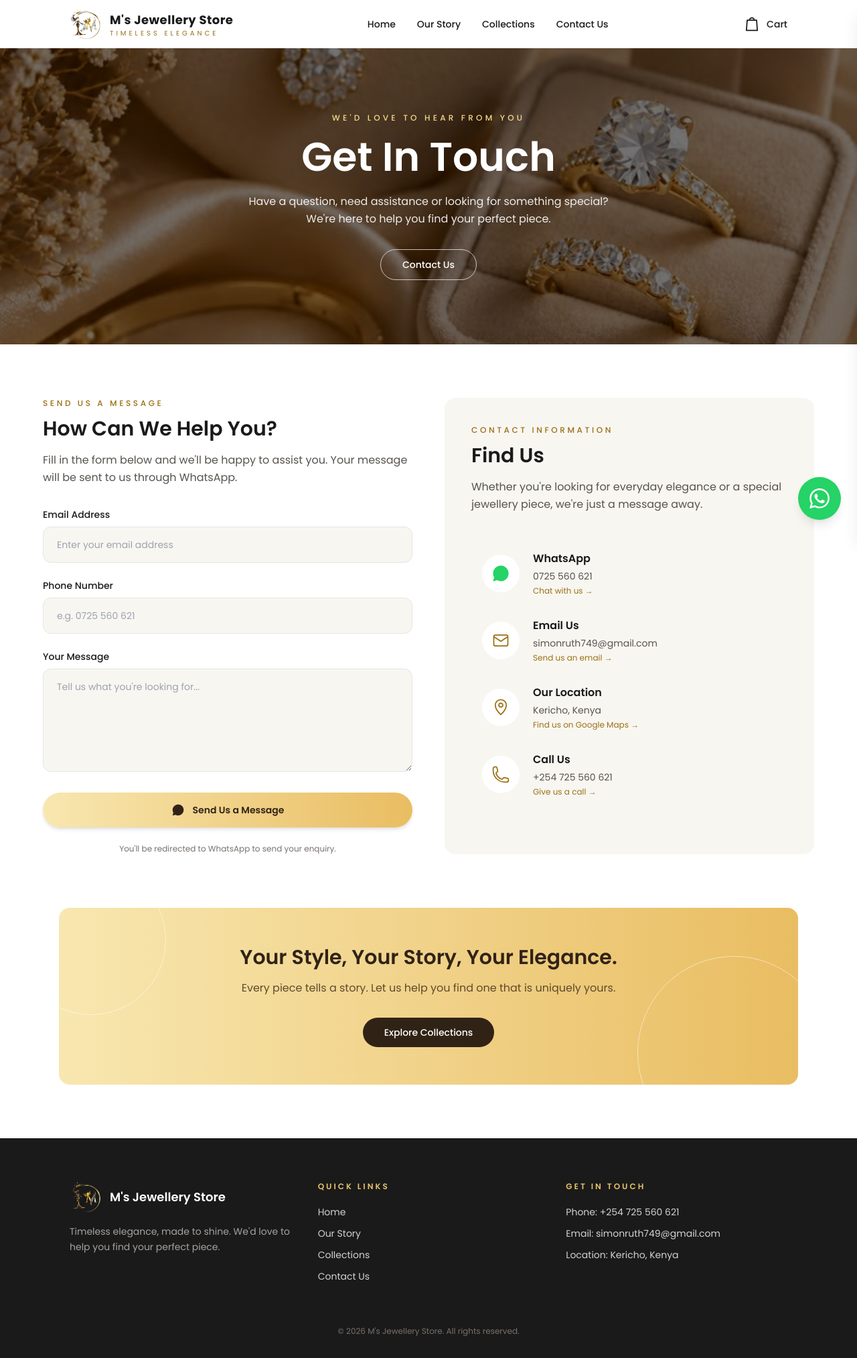
After one commit to symonne13/m-s-store, a Django app: page /contact/ in a window 1280 px wide. The commit adds this page. Shown: the whole page at 67% size. Run offline with Django 5.2, Linux system fonts and the light colour scheme; some libraries are stand-ins or nearby versions.

Commit message:
Update jewellery store templates

```diff
--- a/app/templates/app/base.html
+++ b/app/templates/app/base.html
@@ -2,6 +2,7 @@
 {% load static %}
 <!DOCTYPE html>
 <html lang="en" class="scroll-smooth">
+
 <head>
     <meta charset="UTF-8">
     <meta name="viewport" content="width=device-width, initial-scale=1.0">
@@ -75,16 +76,19 @@
     </noscript>
 
     {% block extra_head %}{% endblock %}
+
 </head>
 
 <body class="min-h-screen flex flex-col bg-white text-ink font-sans">
 
     <!-- Navbar -->
     <header class="sticky top-0 z-50 bg-white/95 backdrop-blur">
+
         <nav class="max-w-6xl mx-auto flex items-center justify-between px-6 py-3 md:px-10">
 
             <!-- Logo -->
             <a href="{% url 'home' %}#home" class="flex items-center gap-3">
+
                 <img src="{% static 'images/logo.png' %}"
                      alt="M's Jewellery Store logo"
                      class="h-12 w-12 object-contain">
@@ -93,14 +97,18 @@
                     <span class="block text-lg font-bold tracking-wide">
                         M's Jewellery Store
                     </span>
+
                     <span class="block text-[10px] tracking-[0.4em] text-gold-dark">
                         TIMELESS ELEGANCE
                     </span>
                 </span>
+
             </a>
+
 
             <!-- Desktop Navigation -->
             <ul class="hidden items-center gap-8 text-sm font-medium md:flex">
+
                 <li>
                     <a href="{% url 'home' %}#home" class="hover:text-gold-dark">
                         Home
@@ -120,11 +128,13 @@
                 </li>
 
                 <li>
-                    <a href="{% url 'customorder' %}" class="hover:text-gold-dark">
-                        Custom Order
+                    <a href="{% url 'contact' %}" class="hover:text-gold-dark">
+                        Contact Us
                     </a>
                 </li>
+
             </ul>
+
 
             <div class="flex items-center gap-4">
 
@@ -135,6 +145,7 @@
                         aria-label="Open cart">
 
                     <span class="relative">
+
                         <svg class="h-7 w-7"
                              fill="none"
                              stroke="currentColor"
@@ -147,15 +158,19 @@
 
                             <path stroke-linecap="round"
                                   d="M9 7a3 3 0 016 0"/>
+
                         </svg>
 
                         <span class="cart-count absolute -right-2 -top-2 flex h-5 w-5 scale-0 items-center justify-center rounded-full bg-gold-dark text-[10px] font-semibold text-white transition">
                             0
                         </span>
+
                     </span>
 
                     <span>Cart</span>
+
                 </button>
+
 
                 <!-- Mobile Menu Toggle -->
                 <button id="menu-btn"
@@ -171,36 +186,41 @@
 
                         <path stroke-linecap="round"
                               d="M4 7h16M4 12h16M4 17h16"/>
+
                     </svg>
+
                 </button>
 
             </div>
+
         </nav>
+
 
         <!-- Mobile Navigation -->
         <div id="mobile-menu" class="hidden bg-white px-6 pb-6">
 
             <a href="{% url 'home' %}#home"
-               class="block py-3 text-sm font-medium">
+               class="block py-3 text-sm font-medium hover:text-gold-dark">
                 Home
             </a>
 
             <a href="{% url 'home' %}#about"
-               class="block py-3 text-sm font-medium">
+               class="block py-3 text-sm font-medium hover:text-gold-dark">
                 Our Story
             </a>
 
             <a href="{% url 'collections' %}"
-               class="block py-3 text-sm font-medium">
+               class="block py-3 text-sm font-medium hover:text-gold-dark">
                 Collections
             </a>
 
-            <a href="{% url 'customorder' %}"
-               class="block py-3 text-sm font-medium">
-                Custom Order
+            <a href="{% url 'contact' %}"
+               class="block py-3 text-sm font-medium hover:text-gold-dark">
+                Contact Us
             </a>
 
         </div>
+
     </header>
 
 
@@ -209,12 +229,16 @@
          class="fixed inset-0 z-[80] hidden bg-black/50">
     </div>
 
+
     <!-- Cart Drawer -->
     <aside id="cart-drawer"
            class="fixed right-0 top-0 z-[90] flex h-full w-full max-w-md translate-x-full flex-col bg-white shadow-xl transition-transform duration-300">
 
         <div class="flex items-center justify-between px-6 py-5">
-            <h2 class="text-lg font-semibold">Your Cart</h2>
+
+            <h2 class="text-lg font-semibold">
+                Your Cart
+            </h2>
 
             <button type="button"
                     id="cart-close"
@@ -222,27 +246,34 @@
                     aria-label="Close cart">
                 &times;
             </button>
+
         </div>
+
 
         <div id="cart-items"
              class="flex-1 space-y-4 overflow-y-auto px-6">
         </div>
 
+
         <div class="bg-pearl px-6 py-5">
 
             <div class="flex items-center justify-between text-sm">
+
                 <span>Total</span>
 
                 <span id="cart-total"
                       class="text-lg font-semibold">
                     KSh 0
                 </span>
+
             </div>
 
             <button type="button"
                     id="checkout-btn"
                     class="mt-4 w-full rounded-full bg-gold-dark py-3 text-sm font-medium text-white hover:bg-ink disabled:cursor-not-allowed disabled:opacity-50">
+
                 Checkout
+
             </button>
 
             <p class="mt-3 text-center text-xs text-stone-500">
@@ -250,13 +281,16 @@
             </p>
 
         </div>
+
     </aside>
 
 
     <!-- Page Content -->
     <main class="flex-grow">
+
         {% block content %}
         {% endblock %}
+
     </main>
 
 
@@ -265,8 +299,10 @@
 
         <div class="max-w-6xl mx-auto grid gap-10 px-6 py-16 md:grid-cols-3 md:px-10">
 
+
             <!-- Brand -->
             <div>
+
                 <div class="flex items-center gap-3">
 
                     <img src="{% static 'images/logo.png' %}"
@@ -276,16 +312,19 @@
                     <h2 class="text-lg font-semibold text-white">
                         M's Jewellery Store
                     </h2>
+
                 </div>
 
                 <p class="mt-4 text-sm leading-relaxed text-stone-400">
                     Timeless elegance, made to shine. We'd love to help you find your perfect piece.
                 </p>
+
             </div>
 
 
             <!-- Quick Links -->
             <div>
+
                 <h3 class="text-xs font-semibold uppercase tracking-[0.25em] text-gold-light">
                     Quick Links
                 </h3>
@@ -314,18 +353,20 @@
                     </li>
 
                     <li>
-                        <a href="{% url 'customorder' %}"
+                        <a href="{% url 'contact' %}"
                            class="hover:text-gold-light">
-                            Custom Order
+                            Contact Us
                         </a>
                     </li>
 
                 </ul>
+
             </div>
 
 
-            <!-- Contact -->
+            <!-- Contact Information -->
             <div>
+
                 <h3 class="text-xs font-semibold uppercase tracking-[0.25em] text-gold-light">
                     Get in Touch
                 </h3>
@@ -334,14 +375,16 @@
 
                     <li>
                         Phone:
+
                         <a href="tel:+254725560621"
                            class="hover:text-gold-light">
-                            +254725560621
+                            +254 725 560 621
                         </a>
                     </li>
 
                     <li>
                         Email:
+
                         <a href="mailto:simonruth749@gmail.com"
                            class="hover:text-gold-light">
                             simonruth749@gmail.com
@@ -353,6 +396,7 @@
                     </li>
 
                 </ul>
+
             </div>
 
         </div>
@@ -361,18 +405,21 @@
         <!-- Copyright -->
         <div class="max-w-6xl mx-auto flex flex-col items-center justify-between gap-1 px-6 pb-8 text-xs text-stone-500 md:flex-row md:px-10">
 
-            <p>
-                &copy; 2026 M's Jewellery Store. All rights reserved.
+            <p><center>
+                &copy; 2026 M's Jewellery Store. All rights reserved.</center>
             </p>
 
         </div>
 
     </footer>
+
+
     <!-- Floating WhatsApp Button -->
-<a href="https://wa.me/254725560621?text=Hello%20M's%20Jewellery%20Store!%20I%20have%20an%20enquiry."
+    <a href="https://wa.me/254725560621?text=Hello%20M%27s%20Jewellery%20Store%21%20I%20have%20an%20enquiry."
        target="_blank"
        rel="noopener noreferrer"
        aria-label="Chat with us on WhatsApp"
+       title="Chat with us on WhatsApp"
        class="fixed bottom-6 right-6 z-[100] flex h-14 w-14 items-center justify-center rounded-full bg-[#25D366] text-white shadow-lg transition-all duration-300 hover:scale-110 hover:bg-[#1ebe5d] md:h-16 md:w-16">
 
         <svg xmlns="http://www.w3.org/2000/svg"
@@ -381,9 +428,11 @@
              class="h-8 w-8 md:h-9 md:w-9">
 
             <path d="M12.04 2C6.58 2 2.13 6.45 2.13 11.91c0 1.75.46 3.46 1.33 4.97L2.05 22l5.25-1.38a9.94 9.94 0 004.74 1.2h.01c5.46 0 9.91-4.45 9.91-9.91 0-2.65-1.03-5.14-2.9-7.01A9.85 9.85 0 0012.04 2zm0 18.14a8.24 8.24 0 01-4.2-1.15l-.3-.18-3.12.82.83-3.04-.2-.31a8.19 8.19 0 01-1.26-4.37c0-4.55 3.7-8.25 8.26-8.25 2.2 0 4.27.86 5.83 2.42a8.2 8.2 0 012.42 5.84c0 4.55-3.7 8.25-8.26 8.25zm4.53-6.18c-.25-.13-1.47-.72-1.7-.8-.23-.08-.4-.13-.57.13-.17.25-.65.8-.8.97-.15.17-.3.19-.55.06-.25-.13-1.04-.38-1.98-1.2-.73-.65-1.22-1.45-1.36-1.7-.14-.25-.01-.39.11-.52.11-.11.25-.3.38-.44.13-.15.17-.25.25-.42.08-.17.04-.32-.02-.45-.06-.13-.57-1.37-.78-1.87-.2-.49-.41-.42-.57-.43h-.49c-.17 0-.44.06-.67.32-.23.25-.88.86-.88 2.1s.9 2.44 1.03 2.61c.13.17 1.77 2.7 4.29 3.79.6.26 1.07.42 1.44.54.61.19 1.17.16 1.61.1.49-.07 1.47-.6 1.68-1.18.21-.58.21-1.08.15-1.18-.06-.1-.23-.16-.48-.29z"/>
+
         </svg>
 
     </a>
+
 
     <!-- JavaScript -->
     <script>
--- /dev/null
+++ b/app/templates/app/contact.html
@@ -0,0 +1,282 @@
+
+{% extends 'app/base.html' %}
+{% load static %}
+
+{% block title %}Contact Us | M's Jewellery Store{% endblock %}
+
+{% block content %}
+
+<!-- Contact Hero -->
+<section class="relative flex min-h-[380px] items-center justify-center overflow-hidden bg-ink px-6 py-24 text-center">
+
+    <!-- Background Image -->
+    <div class="absolute inset-0">
+        <img
+            src="{% static 'images/set1.jpg' %}"
+            alt="Elegant jewellery collection"
+            class="h-full w-full object-cover object-center"
+        >
+        <div class="absolute inset-0 bg-black/55"></div>
+    </div>
+
+    <!-- Hero Content -->
+    <div class="relative z-10 mx-auto max-w-3xl text-white">
+        <p class="text-xs font-medium tracking-[0.35em] text-[#F5D98B]">
+            WE'D LOVE TO HEAR FROM YOU
+        </p>
+
+        <h1 class="mt-5 text-4xl font-semibold md:text-6xl">
+            Get In Touch
+        </h1>
+
+        <p class="mx-auto mt-6 max-w-xl leading-relaxed text-white/90">
+            Have a question, need assistance or looking for something special?
+            We're here to help you find your perfect piece.
+        </p>
+
+        <a href="#contact-details"
+           class="mt-8 inline-block rounded-full border border-white/70 px-8 py-3 text-sm font-medium text-white transition hover:bg-white hover:text-ink">
+            Contact Us
+        </a>
+    </div>
+</section>
+
+
+<!-- Contact Section -->
+<section id="contact-details" class="bg-white px-6 py-16 md:py-20">
+    <div class="mx-auto grid max-w-6xl gap-12 lg:grid-cols-2">
+
+        <!-- Contact Form -->
+        <div>
+            <p class="text-xs font-medium tracking-[0.3em] text-gold-dark">
+                SEND US A MESSAGE
+            </p>
+
+            <h2 class="mt-3 text-3xl font-semibold text-ink">
+                How Can We Help You?
+            </h2>
+
+            <p class="mt-4 leading-relaxed text-stone-600">
+                Fill in the form below and we'll be happy to assist you.
+                Your message will be sent to us through WhatsApp.
+            </p>
+
+            <form id="contact-form" class="mt-8 space-y-6">
+
+                <div>
+                    <label for="email" class="mb-2 block text-sm font-medium text-ink">
+                        Email Address
+                    </label>
+
+                    <input
+                        type="email"
+                        id="email"
+                        name="email"
+                        required
+                        placeholder="Enter your email address"
+                        class="w-full rounded-xl border border-stone-200 bg-pearl px-5 py-4 text-sm outline-none transition focus:border-gold-dark focus:ring-1 focus:ring-gold-dark"
+                    >
+                </div>
+
+                <div>
+                    <label for="phone" class="mb-2 block text-sm font-medium text-ink">
+                        Phone Number
+                    </label>
+
+                    <input
+                        type="tel"
+                        id="phone"
+                        name="phone"
+                        required
+                        placeholder="e.g. 0725 560 621"
+                        class="w-full rounded-xl border border-stone-200 bg-pearl px-5 py-4 text-sm outline-none transition focus:border-gold-dark focus:ring-1 focus:ring-gold-dark"
+                    >
+                </div>
+
+                <div>
+                    <label for="message" class="mb-2 block text-sm font-medium text-ink">
+                        Your Message
+                    </label>
+
+                    <textarea
+                        id="message"
+                        name="message"
+                        rows="6"
+                        required
+                        placeholder="Tell us what you're looking for..."
+                        class="w-full resize-y rounded-xl border border-stone-200 bg-pearl px-5 py-4 text-sm outline-none transition focus:border-gold-dark focus:ring-1 focus:ring-gold-dark"
+                    ></textarea>
+                </div>
+
+                <button
+                    type="submit"
+                    class="flex w-full items-center justify-center gap-3 rounded-full bg-gradient-to-r from-[#F8E7B0] to-[#E9BD62] px-8 py-4 text-sm font-semibold text-[#302316] shadow-md transition hover:-translate-y-1 hover:shadow-lg">
+
+                    <svg viewBox="0 0 24 24" fill="currentColor" class="h-5 w-5">
+                        <path d="M12.04 2C6.58 2 2.13 6.45 2.13 11.91c0 1.75.46 3.46 1.33 4.97L2.05 22l5.25-1.38a9.94 9.94 0 004.74 1.2h.01c5.46 0 9.91-4.45 9.91-9.91 0-2.65-1.03-5.14-2.9-7.01A9.85 9.85 0 0012.04 2z"/>
+                    </svg>
+
+                    Send Us a Message
+                </button>
+
+                <p class="text-center text-xs text-stone-500">
+                    You'll be redirected to WhatsApp to send your enquiry.
+                </p>
+            </form>
+        </div>
+
+
+        <!-- Contact Information -->
+        <div class="rounded-2xl bg-pearl p-8 md:p-10">
+
+            <p class="text-xs font-medium tracking-[0.3em] text-gold-dark">
+                CONTACT INFORMATION
+            </p>
+
+            <h2 class="mt-3 text-3xl font-semibold text-ink">
+                Find Us
+            </h2>
+
+            <p class="mt-4 leading-relaxed text-stone-600">
+                Whether you're looking for everyday elegance or a special
+                jewellery piece, we're just a message away.
+            </p>
+
+            <!-- WhatsApp -->
+            <a href="https://wa.me/254725560621"
+               target="_blank"
+               rel="noopener noreferrer"
+               class="mt-10 flex items-center gap-5 rounded-xl p-4 transition hover:bg-white">
+
+                <div class="flex h-14 w-14 shrink-0 items-center justify-center rounded-full bg-white text-[#25D366]">
+                    <svg viewBox="0 0 24 24" fill="currentColor" class="h-7 w-7">
+                        <path d="M12.04 2C6.58 2 2.13 6.45 2.13 11.91c0 1.75.46 3.46 1.33 4.97L2.05 22l5.25-1.38a9.94 9.94 0 004.74 1.2h.01c5.46 0 9.91-4.45 9.91-9.91 0-2.65-1.03-5.14-2.9-7.01A9.85 9.85 0 0012.04 2z"/>
+                    </svg>
+                </div>
+
+                <div>
+                    <h3 class="font-semibold text-ink">WhatsApp</h3>
+                    <p class="mt-1 text-sm text-stone-600">0725 560 621</p>
+                    <p class="mt-1 text-xs text-gold-dark">Chat with us →</p>
+                </div>
+            </a>
+
+            <!-- Email -->
+            <a href="mailto:simonruth749@gmail.com"
+               class="flex items-center gap-5 rounded-xl p-4 transition hover:bg-white">
+
+                <div class="flex h-14 w-14 shrink-0 items-center justify-center rounded-full bg-white text-gold-dark">
+                    <svg fill="none" viewBox="0 0 24 24" stroke="currentColor" stroke-width="1.5" class="h-7 w-7">
+                        <path stroke-linecap="round" stroke-linejoin="round" d="M3 7l9 6 9-6M5 19h14a2 2 0 002-2V7a2 2 0 00-2-2H5a2 2 0 00-2 2v10a2 2 0 002 2z"/>
+                    </svg>
+                </div>
+
+                <div>
+                    <h3 class="font-semibold text-ink">Email Us</h3>
+                    <p class="mt-1 text-sm text-stone-600">simonruth749@gmail.com</p>
+                    <p class="mt-1 text-xs text-gold-dark">Send us an email →</p>
+                </div>
+            </a>
+
+            <!-- Location -->
+            <a href="https://www.google.com/maps/search/?api=1&query=Kericho%2C+Kenya"
+               target="_blank"
+               rel="noopener noreferrer"
+               class="flex items-center gap-5 rounded-xl p-4 transition hover:bg-white">
+
+                <div class="flex h-14 w-14 shrink-0 items-center justify-center rounded-full bg-white text-gold-dark">
+                    <svg fill="none" viewBox="0 0 24 24" stroke="currentColor" stroke-width="1.5" class="h-7 w-7">
+                        <path stroke-linecap="round" stroke-linejoin="round" d="M12 21s7-5.5 7-12a7 7 0 10-14 0c0 6.5 7 12 7 12z"/>
+                        <circle cx="12" cy="9" r="2.5"/>
+                    </svg>
+                </div>
+
+                <div>
+                    <h3 class="font-semibold text-ink">Our Location</h3>
+                    <p class="mt-1 text-sm text-stone-600">Kericho, Kenya</p>
+                    <p class="mt-1 text-xs text-gold-dark">Find us on Google Maps →</p>
+                </div>
+            </a>
+
+            <!-- Phone -->
+            <a href="tel:+254725560621"
+               class="flex items-center gap-5 rounded-xl p-4 transition hover:bg-white">
+
+                <div class="flex h-14 w-14 shrink-0 items-center justify-center rounded-full bg-white text-gold-dark">
+                    <svg fill="none" viewBox="0 0 24 24" stroke="currentColor" stroke-width="1.5" class="h-7 w-7">
+                        <path stroke-linecap="round" stroke-linejoin="round" d="M2.25 6.75c0 8.284 6.716 15 15 15h2.25a2.25 2.25 0 002.25-2.25v-1.372c0-.516-.351-.966-.852-1.091l-4.423-1.106a1.125 1.125 0 00-1.173.417l-.97 1.293a1.125 1.125 0 01-1.21.38 12.05 12.05 0 01-7.189-7.189 1.125 1.125 0 01.38-1.21l1.293-.97c.376-.282.548-.75.417-1.173L6.917 3.102a1.125 1.125 0 00-1.091-.852H4.5A2.25 2.25 0 002.25 4.5v2.25z"/>
+                    </svg>
+                </div>
+
+                <div>
+                    <h3 class="font-semibold text-ink">Call Us</h3>
+                    <p class="mt-1 text-sm text-stone-600">+254 725 560 621</p>
+                    <p class="mt-1 text-xs text-gold-dark">Give us a call →</p>
+                </div>
+            </a>
+
+        </div>
+    </div>
+</section>
+
+
+<!-- Closing CTA Banner -->
+<section class="bg-white">
+    <div class="mx-auto max-w-6xl px-6 pb-20">
+        <div class="relative overflow-hidden rounded-2xl bg-gradient-to-r from-[#F8E7B0] to-[#E9BD62] px-8 py-14 text-center text-[#302316]">
+
+            <!-- Decorative Circles -->
+            <div class="pointer-events-none absolute -left-16 -top-16 h-56 w-56 rounded-full border border-white/50"></div>
+
+            <div class="pointer-events-none absolute -bottom-24 -right-12 h-72 w-72 rounded-full border border-white/50"></div>
+
+            <!-- Banner Content -->
+            <div class="relative z-10">
+                <h2 class="text-3xl font-semibold">
+                    Your Style, Your Story, Your Elegance.
+                </h2>
+
+                <p class="mx-auto mt-4 max-w-xl text-[#5E4A2C]">
+                    Every piece tells a story. Let us help you find one that is uniquely yours.
+                </p>
+
+                <a href="{% url 'collections' %}"
+                   class="mt-8 inline-block rounded-full bg-[#302316] px-8 py-3 text-sm font-medium text-white transition hover:bg-white hover:text-[#302316]">
+                    Explore Collections
+                </a>
+            </div>
+
+        </div>
+    </div>
+</section>
+<!-- WhatsApp Form Integration -->
+<script>
+    document.getElementById('contact-form').addEventListener('submit', function(event) {
+        event.preventDefault();
+
+        const email = document.getElementById('email').value.trim();
+        const phone = document.getElementById('phone').value.trim();
+        const message = document.getElementById('message').value.trim();
+
+        const whatsappMessage =
+`Hello M's Jewellery Store!
+
+I have an enquiry.
+
+Email: ${email}
+
+Phone: ${phone}
+
+Message:
+
+${message}`;
+
+        const whatsappURL =
+            'https://wa.me/254725560621?text=' +
+            encodeURIComponent(whatsappMessage);
+
+        window.open(whatsappURL, '_blank');
+    });
+</script>
+
+{% endblock %}
--- a/app/urls.py
+++ b/app/urls.py
@@ -4,5 +4,5 @@ from . import views
 urlpatterns = [
     path('', views.home, name='home'),
     path('collections/', views.collections, name='collections'),
-    path('custom-order/', views.customorder, name='customorder'),
+    path('contact/', views.contact, name='contact'),
 ]
--- a/app/views.py
+++ b/app/views.py
@@ -5,5 +5,5 @@ def home(request):
     return render(request, 'app/home.html')
 def collections(request):
     return render(request, 'app/collections.html')
-def customorder(request):
-    return render(request, 'app/customorder.html')
+def contact(request):
+    return render(request, 'app/contact.html')
```
Also changed, not shown: app/templates/app/customorder.html (deleted, +0 -10 lines), app/templates/app/home.html (+4 -4 lines). Lines whose indentation alone changed are shown as unchanged.
